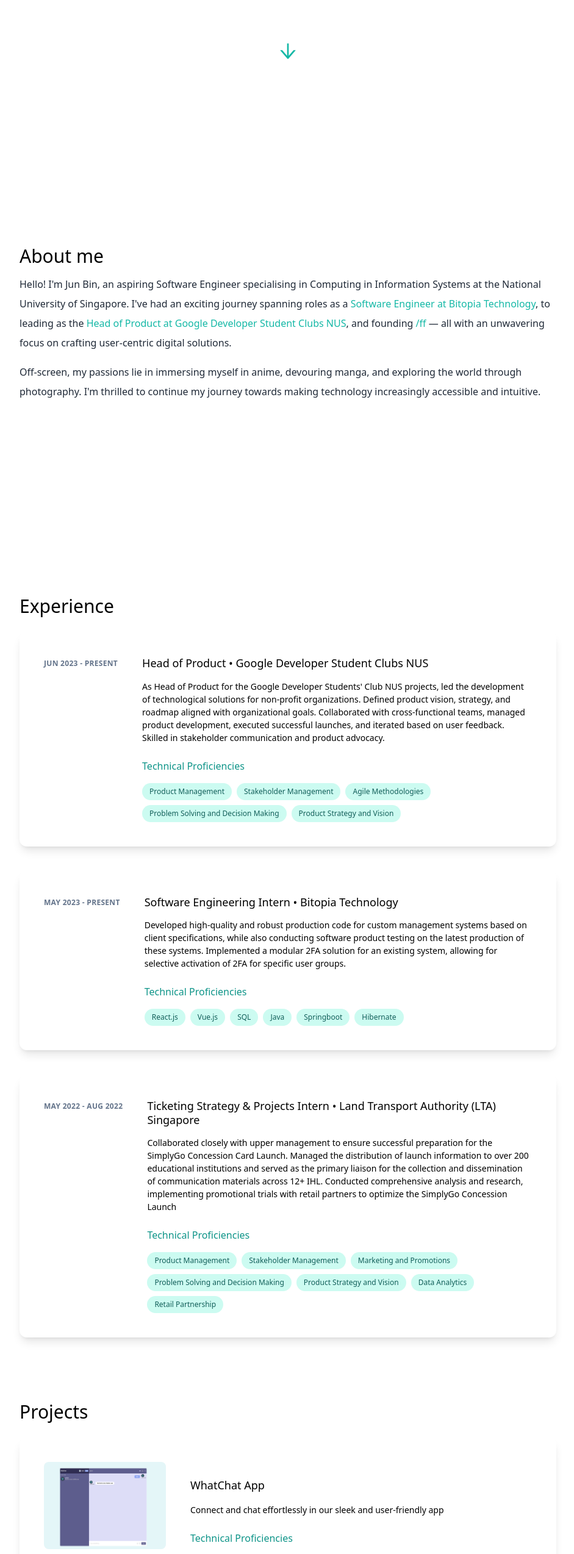
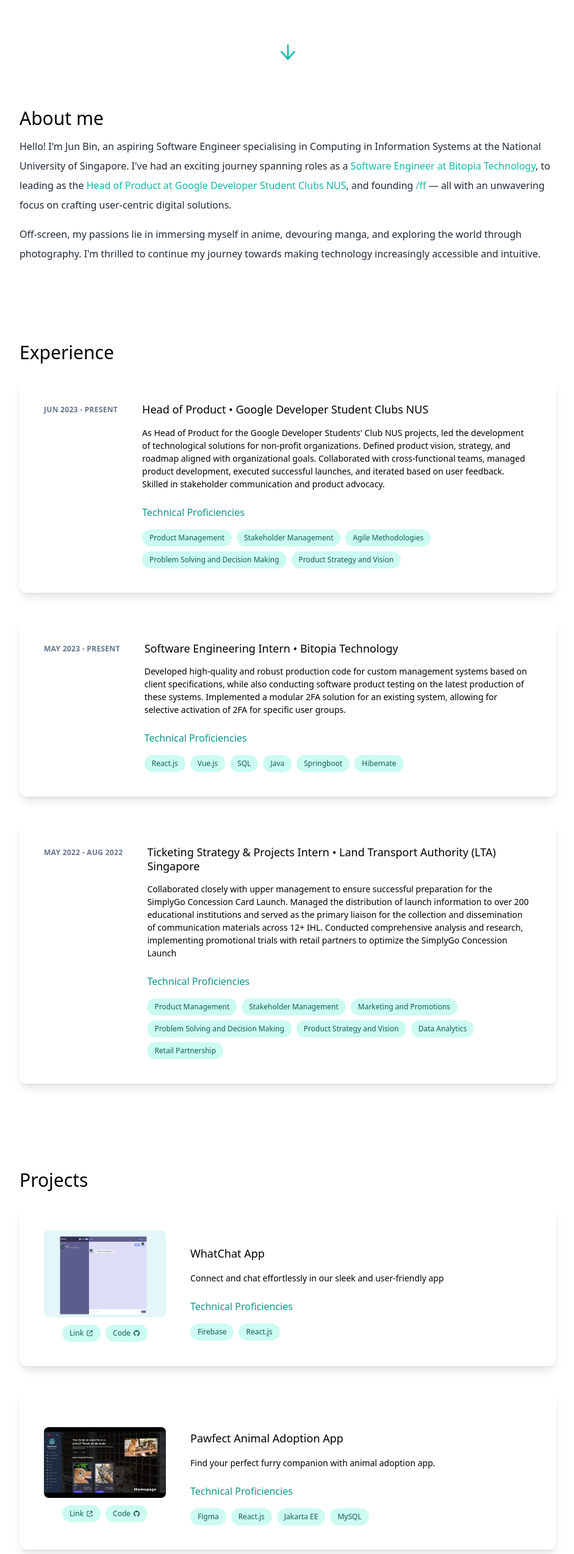
Before and after one commit to junbin-tan/next-portfolio-junbin, a Next.js app: page / in a window 1280 px wide. Shown: the part 1080-3628 px from the top of the page at 61% size, without its empty margins (168-1109 px from the left). Built offline with nearby package versions, Linux system fonts and the light colour scheme.

Commit message:
version1.1 complete

```diff
--- a/src/pages/index.js
+++ b/src/pages/index.js
@@ -67,7 +67,7 @@
 
 
         {/* Page 2 about */}
-        <section id='two' className='grid h-screen place-items-center'>
+        <section id='two' className='mb-9'>
           <div className='p-10'>
             <h3 className='text-3xl py-1 dark:text-white '>About me</h3>
             <p className='text-md py-2 leading-8 text-gray-800 dark:text-gray-200'>
@@ -80,7 +80,7 @@
           </div>
         </section>
         {/* Page 3 Skills and Experince */}
-        <section id='three' className='min-h-screen'>
+        <section id='three' className='mb-9'>
           <div className='p-10'>
               <h3 className='text-3xl py-1 dark:text-white '>Experience</h3>
                 <div className='lg:flex flex-col'>
@@ -187,7 +187,7 @@
         </section>
         {/* Portfolio */}
 
-        <section id='four' className='min-h-screen'>
+        <section id='four' className='mb-9'>
             <div className='p-10'>
               <h3 className='text-3xl py-1 dark:text-white '>Projects</h3>
               <div className='lg:flex flex-col'>
@@ -348,13 +348,13 @@
                 <Image src={life5} className='rounded-lg object-cover' width={'100%'} height={'100%'} layout='responsive'/>
               </div>
             </div>
+            <div className='mb-10 mt-10 text-teal-500 text-center'>
+              developedbyjunbin_ver1.1_2023
+            </div>
           </div>
-
-          {/* Contact me */}
+        </section>
 
 
-
-        </section>
       </main>
     </div>
 
```
Also changed, not shown: src/styles/globals.css (line endings or trailing spaces).
